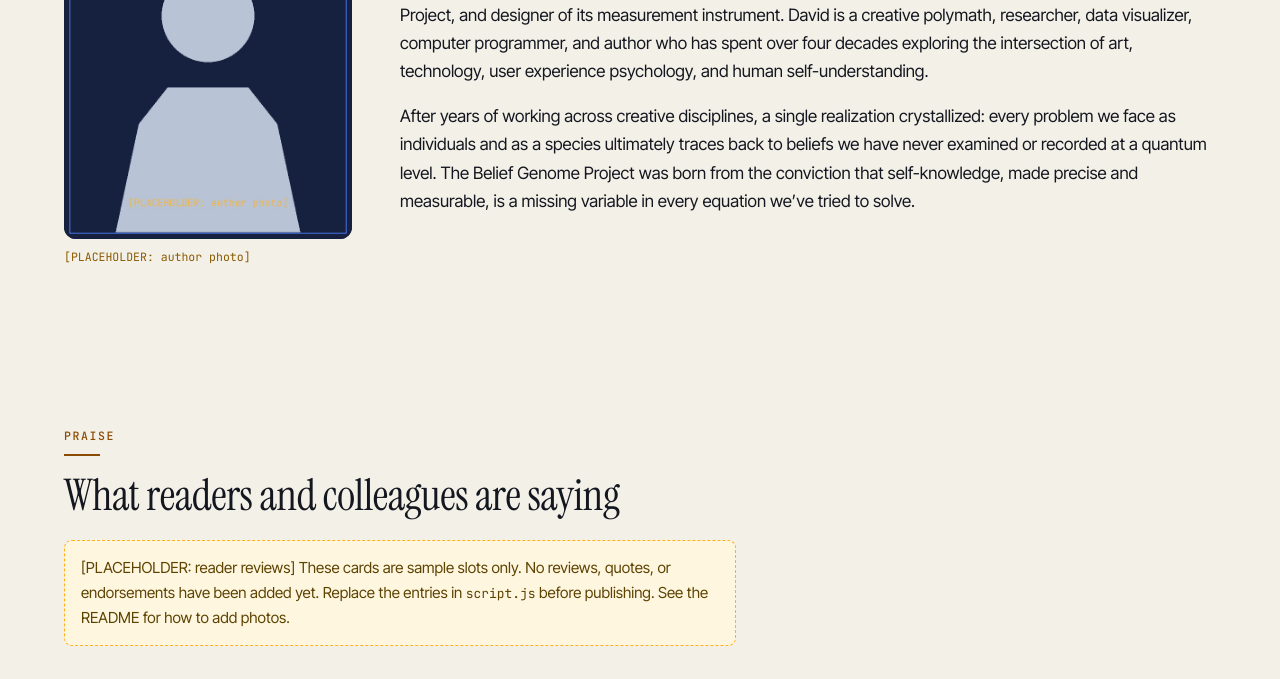
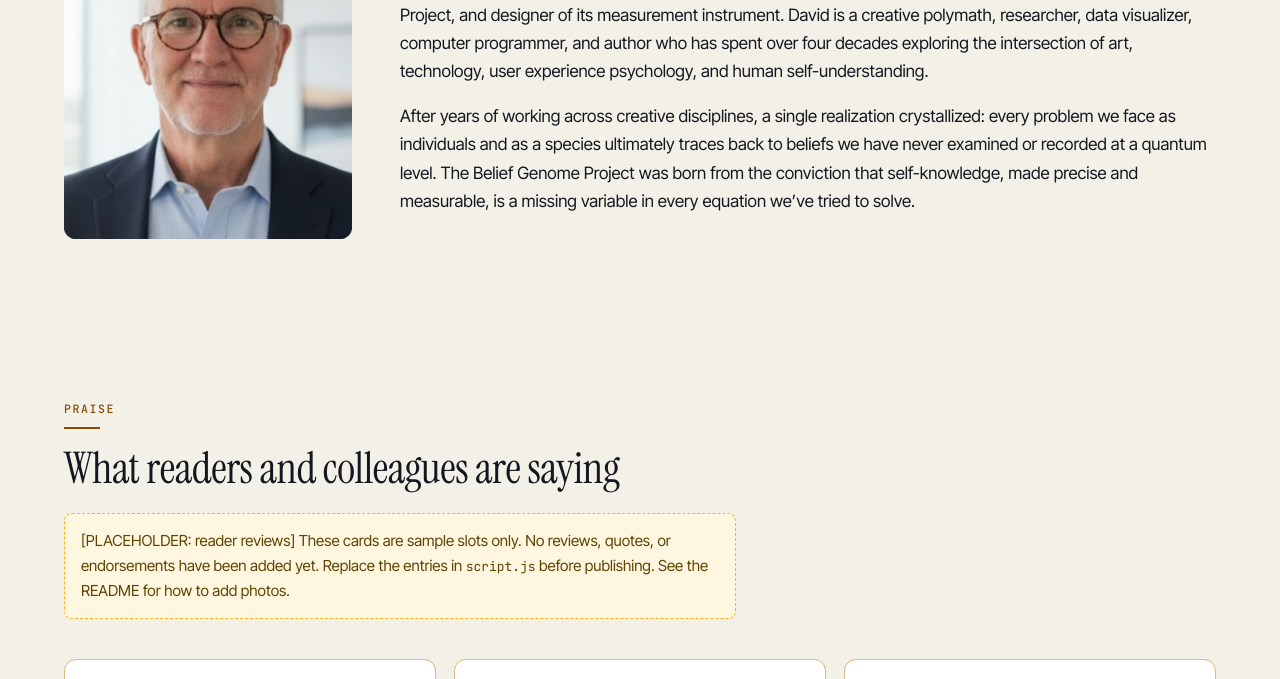
Before and after one commit to ovadeus/quantumbeliefs-site, a plain HTML site: page index.html in a window 1280 px wide. Shown: the part 4984-5663 px from the top of the page. Drawn offline with Linux system fonts and the light colour scheme.

Commit message:
Use author photo

```diff
--- a/index.html
+++ b/index.html
@@ -349,9 +349,7 @@
     <section class="section section-paper" id="author" aria-labelledby="author-heading">
       <div class="wrap author-grid">
         <figure class="author-photo">
-          <!-- TODO: replace assets/author/placeholder-author.jpg with a real author photograph. -->
-          <img src="assets/author/placeholder-author.jpg" width="640" height="800" alt="[PLACEHOLDER: author photo of David Edwin Meyers]">
-          <figcaption class="placeholder-caption">[PLACEHOLDER: author photo]</figcaption>
+          <img src="assets/author/david-edwin-meyers.jpg" width="800" height="800" alt="Portrait of David Edwin Meyers, author of Quantum Beliefs" loading="lazy">
         </figure>
         <div>
           <p class="kicker kicker-ink">About the author</p>
```
